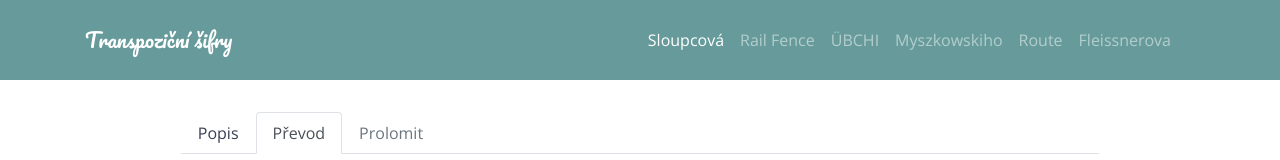
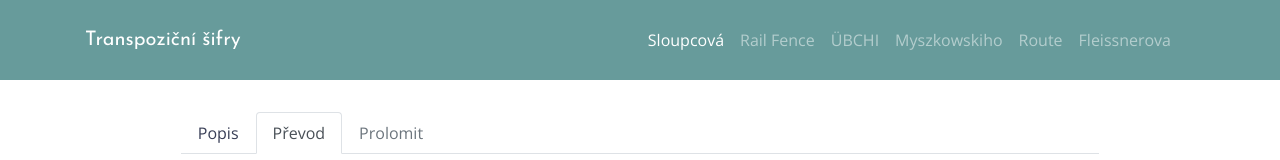
Before and after one commit to janbican/transposition-ciphers-site, a Vue app: page /columnar/convert in a window 1280 px wide. Shown: the top 160 px of the page. Built offline with nearby package versions, Linux system fonts and the light colour scheme.

Commit message:
Brand Font Style Change

```diff
--- a/src/App.vue
+++ b/src/App.vue
@@ -20,7 +20,3 @@ export default {
   }
 }
 </script>
-
-<style>
-@import url('https://fonts.googleapis.com/css2?family=Open+Sans:wght@300;400;600;700&display=swap');
-</style>
--- a/src/assets/styles/main.css
+++ b/src/assets/styles/main.css
@@ -1,3 +1,5 @@
+@import url('https://fonts.googleapis.com/css2?family=Open+Sans:wght@300;400;600;700&display=swap');
+
 
 /* General Styles */
 
--- a/src/components/app/NavBar.vue
+++ b/src/components/app/NavBar.vue
@@ -19,7 +19,7 @@
 </template>
 
 <style scoped>
-@import url('https://fonts.googleapis.com/css2?family=Pacifico&display=swap');
+@import url('https://fonts.googleapis.com/css2?family=Josefin+Sans&display=swap');
 
 .navbar {
   min-height: 80px;
@@ -27,7 +27,7 @@
 }
 
 .navbar-brand {
-  font-family: 'Pacifico', cursive;
+  font-family: 'Josefin Sans', sans-serif;
 }
 
 .navbar-collapse {
--- a/src/components/ubchi/Convert.vue
+++ b/src/components/ubchi/Convert.vue
@@ -33,7 +33,7 @@
       <b-row class="justify-content-md-center mt-5">
         <b-col col lg="6" class="text-center">
           <b-button
-            v-if="!isTableDisplayed"
+            v-if="!areTablesVisible"
             variant="outline-info"
             @click="displayTable"
             >Ukázat šifrovací tabulky</b-button
@@ -80,7 +80,7 @@ export default {
   data() {
     return {
       isEncrypting: true,
-      isTableDisplayed: true,
+      areTablesVisible: true,
       keyValue: '',
       plainText: '',
       cipherText: '',
@@ -103,7 +103,7 @@ export default {
       this.decrypt()
     },
     encrypt() {
-      this.isTableDisplayed = this.plainText.length < 200
+      this.areTablesVisible = this.plainText.length < 200
       const encryptResult = this.ubchiEncrypt(
         this.keyPermutation,
         this.numOfKeyWords,
@@ -113,7 +113,7 @@ export default {
       this.cipherText = encryptResult[1]
     },
     decrypt() {
-      this.isTableDisplayed = this.cipherText.length < 200
+      this.areTablesVisible = this.cipherText.length < 200
       const decryptResult = this.ubchiDecrypt(
         this.keyPermutation,
         this.numOfKeyWords,
@@ -125,7 +125,7 @@ export default {
     displayTable() {
       const message = 'Zobrazení může chvíli trvat. Pokračovat?'
       if (confirm(message)) {
-        this.isTableDisplayed = true
+        this.areTablesVisible = true
       }
     }
   },
```
